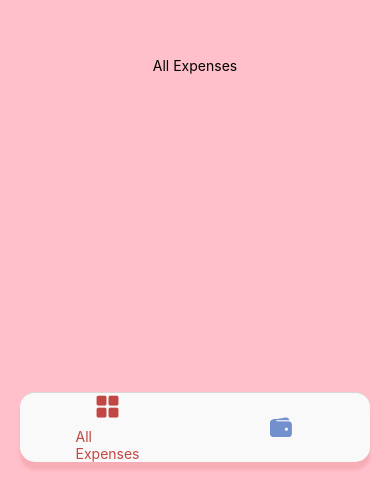
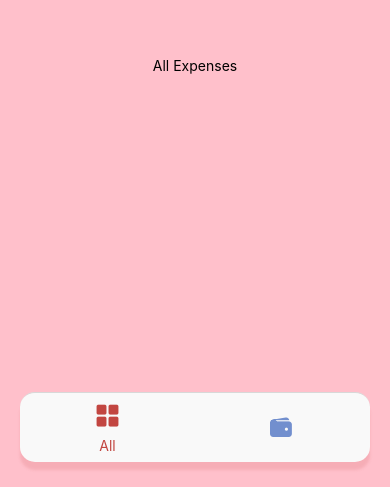
Before and after one commit to Mrkouhadi/RN-expenseTracker, a React Native app: screen /Tabs in a window 390 px wide. Shown: the part 357-844 px from the top of the page. Built offline with nearby package versions, Linux system fonts and the light colour scheme.

Commit message:
Edit the title of tabs

```diff
--- a/src/navigation/Tabs.js
+++ b/src/navigation/Tabs.js
@@ -29,13 +29,13 @@ const Tabs=()=> {
       <Tab.Screen name="AllExpenses" component={AllExpenses} options={{
         tabBarIcon: ({focused}) => (<View style={{alignItems:'center',justifyContent:'center',top:Platform.OS === 'ios'?15:0}}>
                               <Icon name="appstore1" color={focused ? Colors.primaryColor:Colors.fontColor} size={25} />
-                              {focused && <Text style={{color:Colors.primaryColor,marginTop:8 }}>All Expenses</Text>}
+                              {focused && <Text style={{color:Colors.primaryColor,marginTop:8 }}>All</Text>}
                           </View> )
         }}/>
       <Tab.Screen name="RecentExpenses" component={ RecentExpenses} options={{
         tabBarIcon: ({focused}) => (<View style={{alignItems:'center',justifyContent:'center',top:Platform.OS === 'ios'?15:0}}>
                               <Ionicons name="wallet" color={focused ? Colors.primaryColor:Colors.fontColor} size={25} />
-                              {focused && <Text style={{color:Colors.primaryColor,marginTop:8 }}>Recent Expenses</Text>}
+                              {focused && <Text style={{color:Colors.primaryColor,marginTop:8 }}>Recent</Text>}
                           </View> )
         }}/>
     </Tab.Navigator>
```
